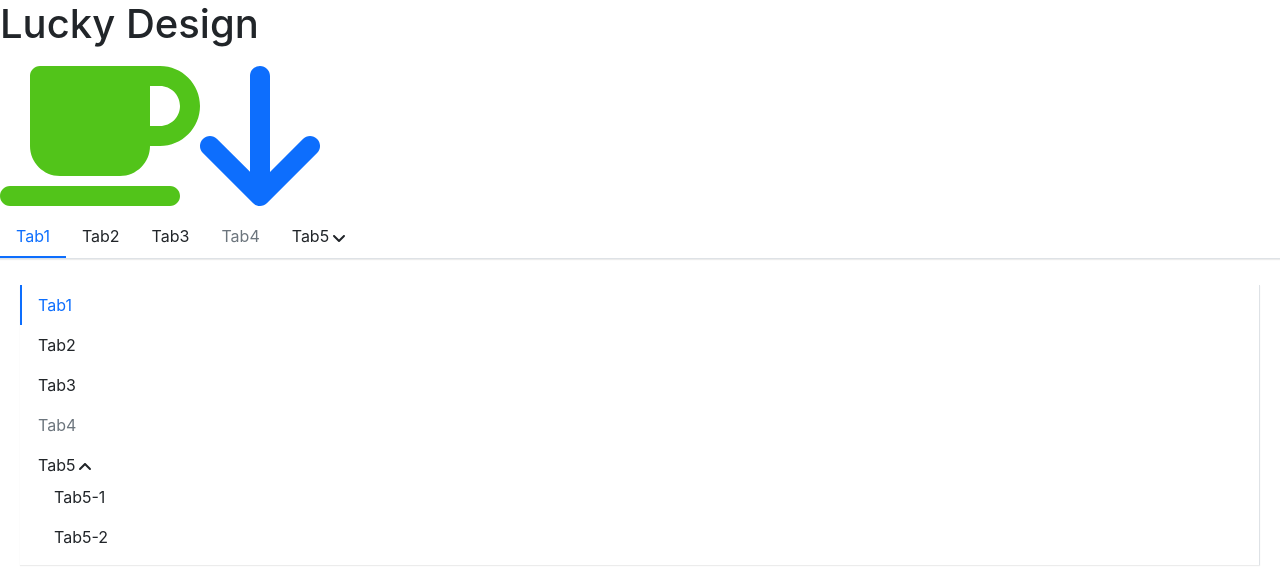
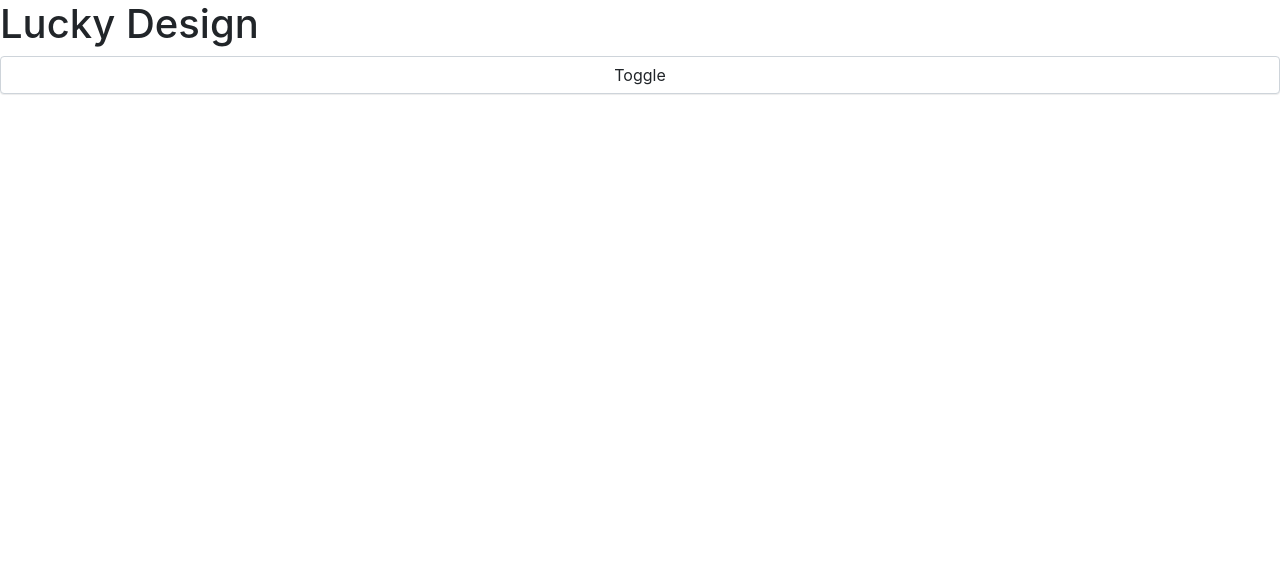
Before and after one commit to leilei405/lucky-design, a React (Create React App) app: page / in a window 1280 px wide. Shown: the top 582 px of the page. Built offline with nearby package versions, Linux system fonts and the light colour scheme.

Commit message:
feat: ✨添加自定义属性解决button组件动画不生效问题

```diff
--- a/src/App.tsx
+++ b/src/App.tsx
@@ -1,9 +1,9 @@
-import React from "react";
-import Icon from "./components/Icon/use";
-import Menu1 from "./components/Menu/use1";
-import Menu2 from "./components/Menu/use2";
+import React, { useState } from "react";
+import Transition from "./components/Transition/transition";
+import Button from "./components/Button";
 
 function App() {
+  const [show, setShow] = useState(false);
   return (
     <div
       style={{
@@ -14,9 +14,24 @@ function App() {
       }}
     >
       <h1>Lucky Design</h1>
-      <Icon />
-      <Menu2 />
-      <Menu1 />
+      <Button onClick={() => setShow(!show)}>Toggle</Button>
+      <Transition in={show} timeout={300} animation="zoom-in-top">
+        <div>
+          <p>1111111111</p>
+          <p>3333333333</p>
+          <p>4444444444</p>
+          <p>5555555555</p>
+          <p>6666666666</p>
+          <p>7777777777</p>
+          <p>8888888888</p>
+          <p>9999999999</p>
+        </div>
+      </Transition>
+      <Transition wrapper in={show} timeout={300} animation="zoom-in-top">
+        <div>
+          <Button>234512</Button>
+        </div>
+      </Transition>
     </div>
   );
 }
--- a/src/components/Transition/transition.tsx
+++ b/src/components/Transition/transition.tsx
@@ -1,4 +1,4 @@
-import React, { FC } from "react";
+import { FC } from "react";
 import { CSSTransition } from "react-transition-group";
 import { TransitionProps } from "./type";
 
@@ -9,6 +9,7 @@ const Transition: FC<TransitionProps> = (props) => {
     animation,
     unmountOnExit,
     appear,
+    wrapper,
     ...resetProps
   } = props;
   return (
@@ -20,7 +21,7 @@ const Transition: FC<TransitionProps> = (props) => {
       unmountOnExit
       {...resetProps}
     >
-      {children}
+      {wrapper ? <div>{children}</div> : children}
     </CSSTransition>
   );
 };
--- a/src/components/Transition/type.ts
+++ b/src/components/Transition/type.ts
@@ -1,3 +1,4 @@
+import { ReactNode } from "react";
 import { CSSTransitionProps } from "react-transition-group/CSSTransition";
 
 type AnimationName =
@@ -8,4 +9,6 @@ type AnimationName =
 
 export type TransitionProps = {
   animation?: AnimationName;
+  children: ReactNode;
+  wrapper?: boolean;
 } & CSSTransitionProps;
```
